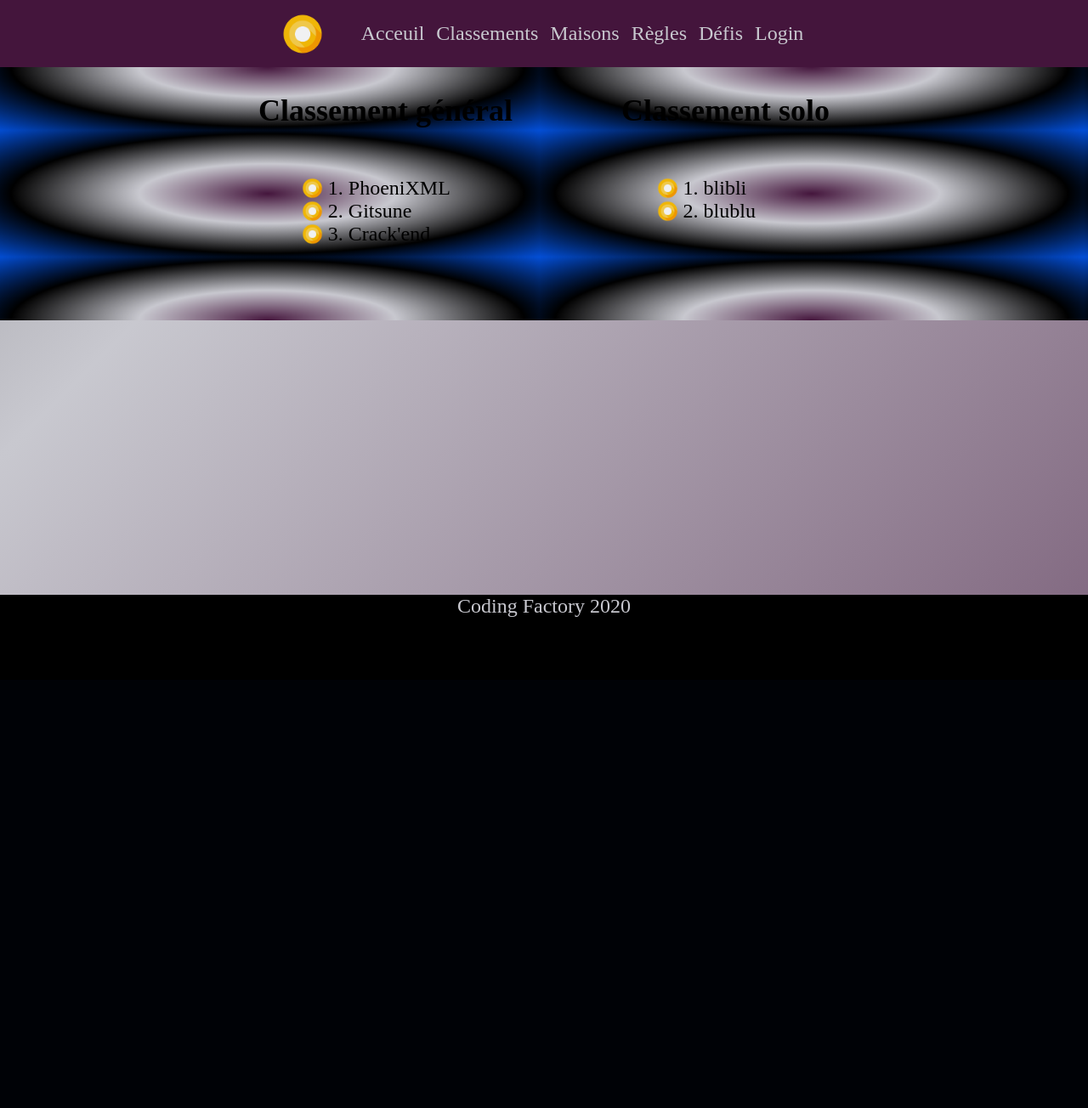
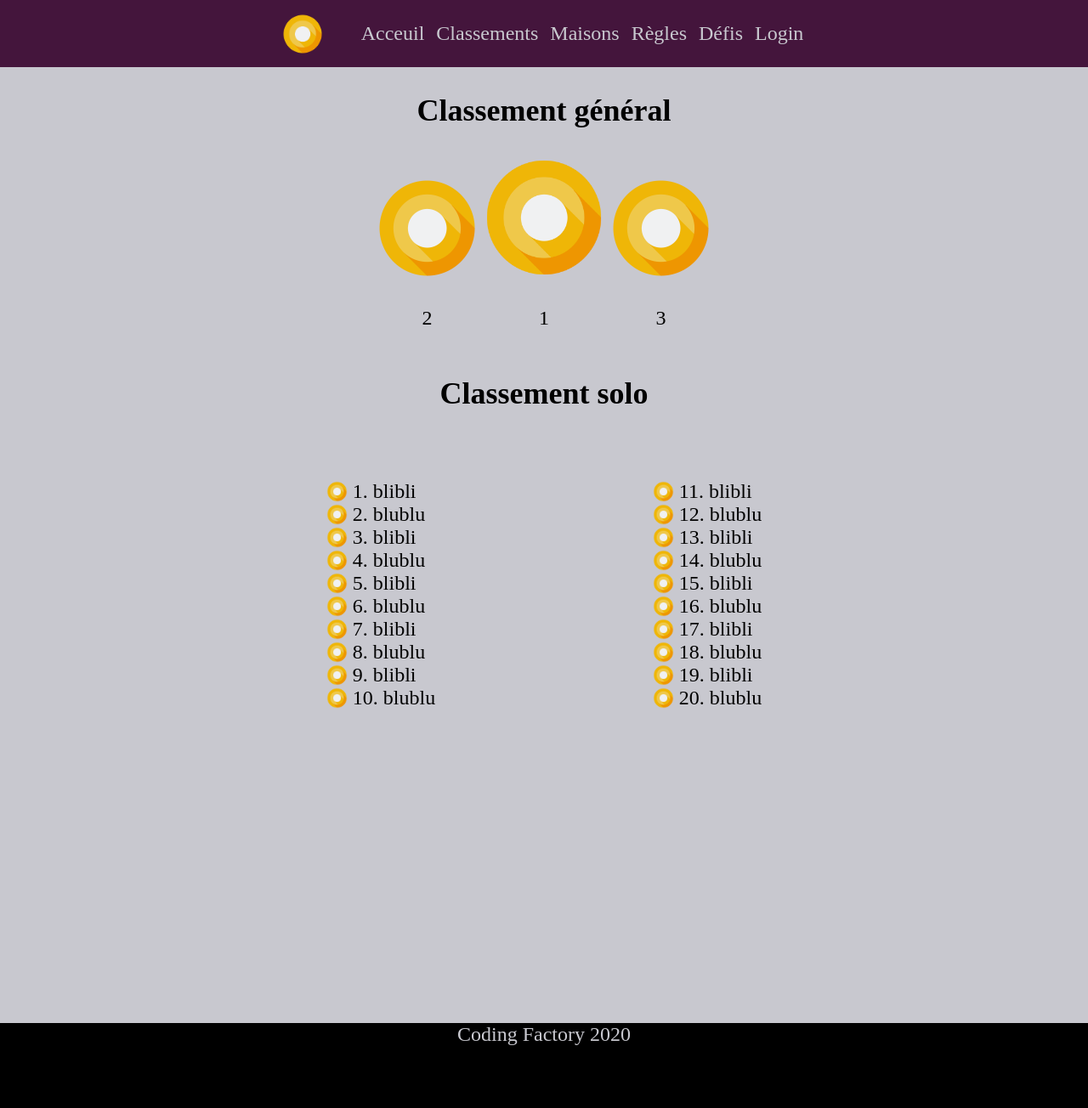
Before and after one commit to houssamlaghzil/coding-house, a PHP site: page /home.html in a window 1280 px wide. Shown: the whole page at 85% size. Before the commit the page ends 726 px from the top, so only its background shows below. Run offline with PHP 8.4, Linux system fonts and the light colour scheme.

Commit message:
add podium for housing ranking

```diff
--- a/css/style.css
+++ b/css/style.css
@@ -1,25 +1,9 @@
-@keyframes gradient {
-  0% {
-    background-position: 0% 50%;
-  }
-  50% {
-    background-position: 100% 50%;
-  }
-  100% {
-    background-position: 0% 50%;
-  }
-}
-
-
 
 
 body {
 
-  background: linear-gradient(-45deg, #44153C, #C8C8CF, black, #034ed5);
+  background-color: #C8C8CF;
   background-size: 400% 400%;
-  animation: gradient 15s ease infinite;
-
-
   transition-duration: 0.5s;
   text-align: center;
   font-size: 150%;
@@ -68,8 +52,8 @@
   display:inline-flex;
   vertical-align : middle;
   text-align:center;
-}li:hover{
-   transition-duration: 0.5s;
+
+}li:hover{transition-duration: 0.5s;
   padding:5px;
   margin:0 5px;
   display:inline-flex;
@@ -83,7 +67,9 @@
   height: 50px;
   width: 50px;
   padding-top: 15px;
- }#logo:hover{
+ }
+
+#logo:hover{
   transition-duration: 0.5s;
   height: 60px;
   width: 60px;
@@ -97,24 +83,36 @@
 }
 
 #classements{
-  background: radial-gradient( #44153C, #C8C8CF, black, #034ed5);
   background-size: 50% 50%;
-  animation: gradient 15s ease infinite;
-
   display : flex;
-  flex-direction: row;
+  flex-direction: column;
   flex-wrap : wrap;
   justify-content : center;
 }
 
-#classements section {
-  margin-bottom: 5%;
-  margin-right: 5% ;
-  margin-left: 5% ;
+#logoHousesPodium{
+  display: flex;
+  flex-direction: row;
+  justify-content: center;
+  align-items: flex-end;
+}
+.logoPodium{
+
+  height: 125px;
+  width: 125px;
 }
 
-.lignesClassement  {
-  padding-left: 17%;
-  text-align: left ;
+.logoPodiumFirst{
+  height: 150px;
+  width: 150px;
+}
 
+#pseudoClassement{
+  display: flex;
+  flex-direction: row;
+  flex-wrap : wrap;
+  justify-content: space-around;
+  text-align: left;
+  margin-left: 20%;
+  margin-right: 20%;
 }
--- a/home.html
+++ b/home.html
@@ -27,20 +27,57 @@
     <section id="classementgeneral">
 
       <h2>Classement général</h2>
-      <p class=lignesClassement>
-        <br/> <img class="logoMaison" src="img/logo.png" alt="logo de la maison"> 1. PhoeniXML
-        <br/> <img class="logoMaison" src="img/logo.png" alt="logo de la maison"> 2. Gitsune
-        <br/> <img class="logoMaison" src="img/logo.png" alt="logo de la maison"> 3. Crack'end
-      </p>
+
+      <section id=logoHousesPodium>
+
+        <section>
+          <img class="logoPodium" src="img/logo.png" alt="logo de la maison">
+          <p>2</p>
+        </section>
+        <section>
+          <img class="logoPodiumFirst" src="img/logo.png" alt="logo de la maison">
+          <p>1</p>
+        </section>
+        <section>
+          <img class="logoPodium" src="img/logo.png" alt="logo de la maison">
+          <p>3</p>
+        </section>
+
+      </section>
+
 
     </section>
     <section id="classementsolo">
 
       <h2>Classement solo</h2>
-      <p class=lignesClassement>
-        <br/> <img class="logoMaison" src="img/logo.png" alt="logo de la maison"> 1. blibli
-        <br/> <img class="logoMaison" src="img/logo.png" alt="logo de la maison"> 2. blublu
-      </p>
+
+      <section id = pseudoClassement>
+        <p id=fisrtPart>
+          <br/> <img class="logoMaison" src="img/logo.png" alt="logo de la maison"> 1. blibli
+          <br/> <img class="logoMaison" src="img/logo.png" alt="logo de la maison"> 2. blublu
+          <br/> <img class="logoMaison" src="img/logo.png" alt="logo de la maison"> 3. blibli
+          <br/> <img class="logoMaison" src="img/logo.png" alt="logo de la maison"> 4. blublu
+          <br/> <img class="logoMaison" src="img/logo.png" alt="logo de la maison"> 5. blibli
+          <br/> <img class="logoMaison" src="img/logo.png" alt="logo de la maison"> 6. blublu
+          <br/> <img class="logoMaison" src="img/logo.png" alt="logo de la maison"> 7. blibli
+          <br/> <img class="logoMaison" src="img/logo.png" alt="logo de la maison"> 8. blublu
+          <br/> <img class="logoMaison" src="img/logo.png" alt="logo de la maison"> 9. blibli
+          <br/> <img class="logoMaison" src="img/logo.png" alt="logo de la maison"> 10. blublu
+        </p>
+        <p id = secondpart>
+          <br/> <img class="logoMaison" src="img/logo.png" alt="logo de la maison"> 11. blibli
+          <br/> <img class="logoMaison" src="img/logo.png" alt="logo de la maison"> 12. blublu
+          <br/> <img class="logoMaison" src="img/logo.png" alt="logo de la maison"> 13. blibli
+          <br/> <img class="logoMaison" src="img/logo.png" alt="logo de la maison"> 14. blublu
+          <br/> <img class="logoMaison" src="img/logo.png" alt="logo de la maison"> 15. blibli
+          <br/> <img class="logoMaison" src="img/logo.png" alt="logo de la maison"> 16. blublu
+          <br/> <img class="logoMaison" src="img/logo.png" alt="logo de la maison"> 17. blibli
+          <br/> <img class="logoMaison" src="img/logo.png" alt="logo de la maison"> 18. blublu
+          <br/> <img class="logoMaison" src="img/logo.png" alt="logo de la maison"> 19. blibli
+          <br/> <img class="logoMaison" src="img/logo.png" alt="logo de la maison"> 20. blublu
+        </p>
+      </section>
+
 
     </section>
   </section>
```
Also changed, not shown: img/logoGitsune.png (added). Lines whose indentation alone changed are shown as unchanged.
